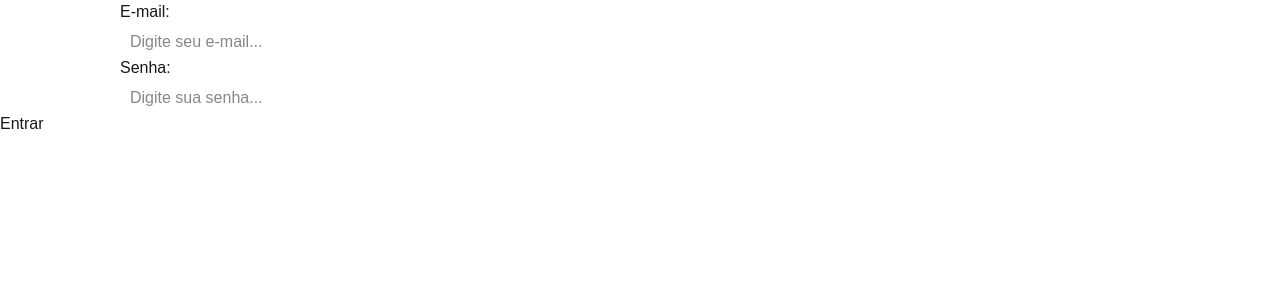
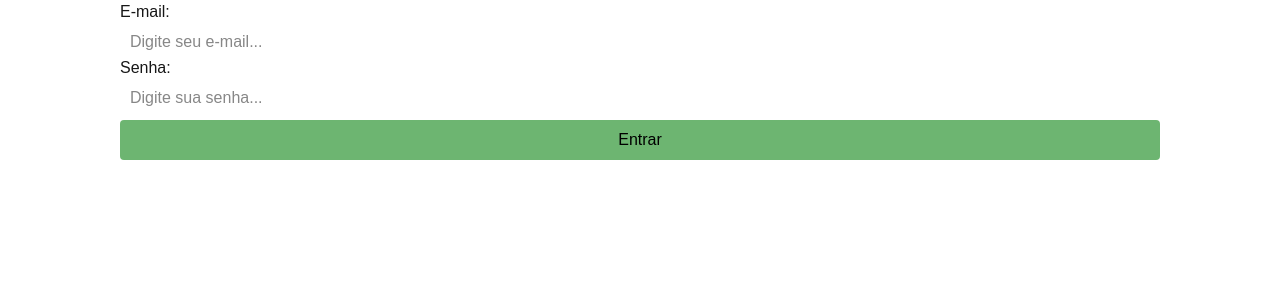
Before and after one commit to genzo-dev/conta-certa, a Next.js app in the folder frontend/: page /login in a window 1280 px wide. Shown: the top 300 px of the page. Built offline with nearby package versions, Linux system fonts and the light colour scheme; no server answers.

Commit message:
feat: create initial button component

```diff
--- a/frontend/app/components/Button/index.tsx
+++ b/frontend/app/components/Button/index.tsx
@@ -1,7 +1,20 @@
+import clsx from "clsx";
+
 type ButtonProps = {
   textButton: string;
 } & React.ComponentProps<"button">;
 
 export default function Button({ textButton, ...props }: ButtonProps) {
-  return <button {...props}>{textButton}</button>;
+  return (
+    <button
+      {...props}
+      className={clsx(
+        "py-2 rounded-sm w-full mt-2",
+        "bg-[#6DB571] text-black",
+        "disabled:bg-[#477149] disabled:cursor-not-allowed"
+      )}
+    >
+      {textButton}
+    </button>
+  );
 }
--- a/frontend/app/components/FormLogin/index.tsx
+++ b/frontend/app/components/FormLogin/index.tsx
@@ -5,6 +5,7 @@ import { useRouter, useSearchParams } from "next/navigation";
 import { useActionState, useEffect } from "react";
 import { toast } from "react-toastify";
 import InputText from "../InputText";
+import Button from "../Button";
 
 export default function FormLogin() {
   const initialState = {
@@ -46,7 +47,7 @@ export default function FormLogin() {
   }, [userChanged, created, router]);
 
   return (
-    <form action={action} noValidate>
+    <form action={action} className="px-30" noValidate>
       <InputText
         labelText="E-mail:"
         type="email"
@@ -65,9 +66,11 @@ export default function FormLogin() {
         defaultValue={state?.email}
       />
 
-      <button disabled={isPending} type="submit">
+      <Button textButton="Entrar" type="submit" disabled={isPending} />
+
+      {/* <button disabled={isPending} type="submit">
         Entrar
-      </button>
+      </button> */}
       {!!state?.errors && <p className="text-red-600">{state.errors}</p>}
     </form>
   );
--- a/frontend/app/components/InputText/index.tsx
+++ b/frontend/app/components/InputText/index.tsx
@@ -9,7 +9,7 @@ export default function InputText({ labelText, ...props }: InputTextProps) {
   const id = useId();
 
   return (
-    <div className="flex flex-col gap-1 px-30">
+    <div className="flex flex-col gap-1">
       {labelText && <label htmlFor={id}>{labelText}</label>}
 
       <input
--- a/frontend/app/components/ToastifyContainer/index.tsx
+++ b/frontend/app/components/ToastifyContainer/index.tsx
@@ -15,7 +15,6 @@ export function ToastifyContainer() {
       pauseOnHover
       theme="light"
       transition={Bounce}
-      aria-label={true}
     />
   );
 }
```
